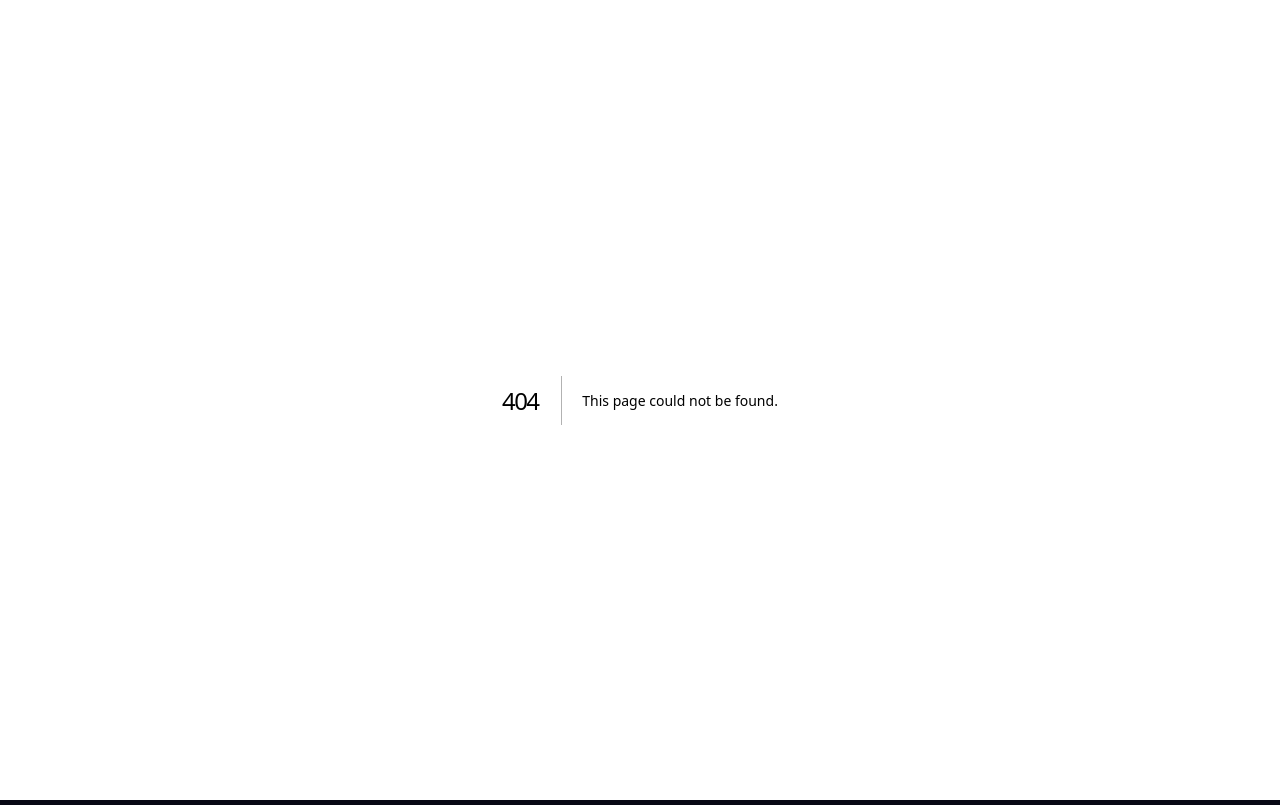
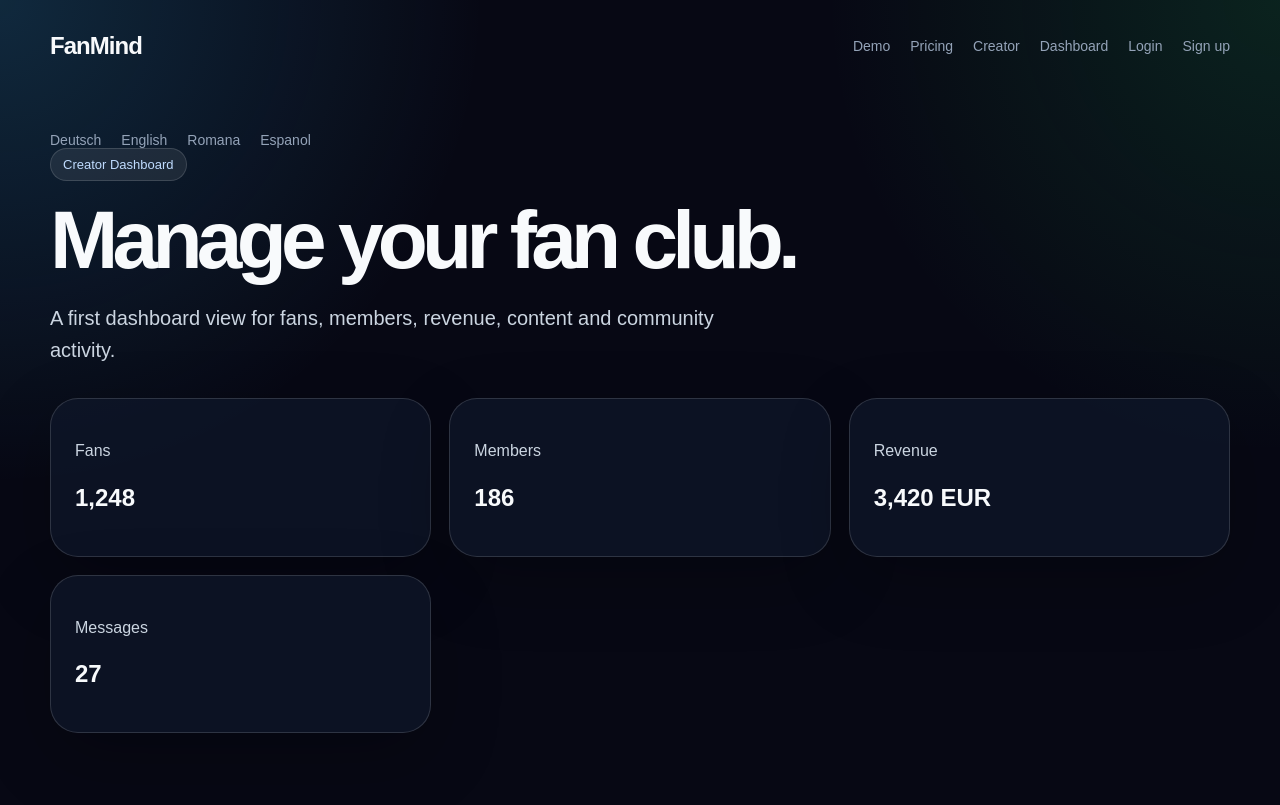
Before and after one commit to Bernds-tech/FanMind, a Next.js app: page /en/dashboard in a window 1280 px wide. Before the commit this address had no page. Built offline with nearby package versions, Linux system fonts and the light colour scheme.

Commit message:
Add localized dashboard page

```diff
--- /dev/null
+++ b/src/app/[locale]/dashboard/page.tsx
@@ -0,0 +1,43 @@
+import SiteNav from "@/components/SiteNav";
+import LanguageSwitcher from "@/components/LanguageSwitcher";
+import { isLocale, type Locale } from "@/i18n/config";
+
+function resolveLocale(value: string): Locale {
+  return isLocale(value) ? value : "de";
+}
+
+const stats = [
+  { label: "Fans", value: "1,248" },
+  { label: "Members", value: "186" },
+  { label: "Revenue", value: "3,420 EUR" },
+  { label: "Messages", value: "27" }
+];
+
+export default async function LocalizedDashboardPage({ params }: { params: Promise<{ locale: string }> }) {
+  const { locale: localeParam } = await params;
+  const locale = resolveLocale(localeParam);
+
+  return (
+    <main>
+      <div className="page-shell">
+        <SiteNav active="Dashboard" locale={locale} />
+        <LanguageSwitcher current={locale} />
+
+        <section>
+          <div className="badge">Creator Dashboard</div>
+          <h1>Manage your fan club.</h1>
+          <p className="lead">A first dashboard view for fans, members, revenue, content and community activity.</p>
+        </section>
+
+        <section className="grid">
+          {stats.map((stat) => (
+            <article className="card" key={stat.label}>
+              <p>{stat.label}</p>
+              <h2>{stat.value}</h2>
+            </article>
+          ))}
+        </section>
+      </div>
+    </main>
+  );
+}
```
